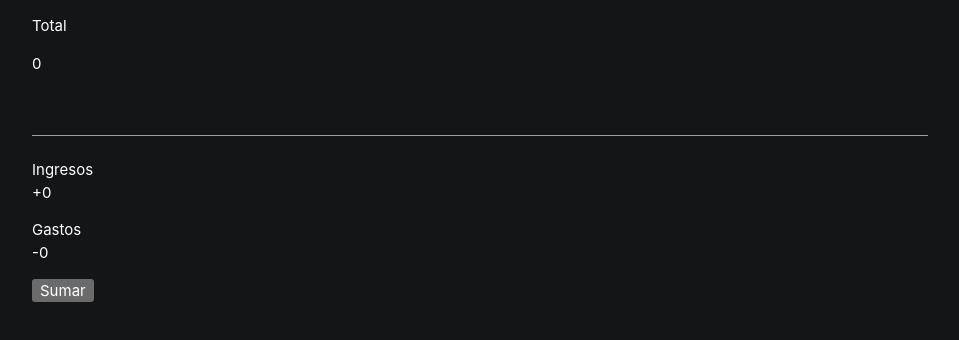
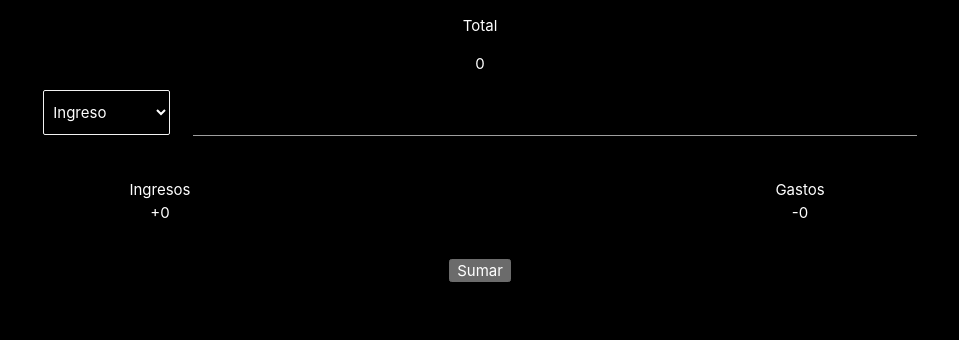
Before and after one commit to ferrari27/finanzas, a plain HTML site: page main.html in a window 1280 px wide. Shown: the whole page, without its empty margins (160-1119 px from the left). Drawn offline with nearby package versions, Linux system fonts and the light colour scheme.

Commit message:
materialize

```diff
--- a/js/app.js
+++ b/js/app.js
@@ -1,22 +1,29 @@
+//select init
+document.addEventListener('DOMContentLoaded', function () {
+    var elems = document.querySelectorAll('select');
+    var instances = M.FormSelect.init(elems, options);
+});
+
+//app
 let sumaTotal = 0;
 let ingresosTotal = 0;
 let gastosTotal = 0;
 
-                function sumar(var1,var2){
+function sumar(var1, var2) {
     sum = parseInt(var1) + parseInt(var2);
     return (sum);
 }
-                function actualizarTotal(){
+function actualizarTotal() {
     var signo = document.getElementById("signo").value;
-                    if (signo == "ingreso"){
+    if (signo == "ingreso") {
         var valorAgregar = Math.abs(document.getElementById("agregar").value);
         ingresosTotal = sumar(ingresosTotal, valorAgregar);
     } else {
         var valorAgregar = -Math.abs(document.getElementById("agregar").value);
         gastosTotal = sumar(gastosTotal, valorAgregar);
     }
-                    sumaTotal = sumar(sumaTotal,valorAgregar);
+    sumaTotal = sumar(sumaTotal, valorAgregar);
     document.getElementById("total").innerText = sumaTotal;
-                    document.getElementById("ingresos").innerText = "+"+ingresosTotal;
+    document.getElementById("ingresos").innerText = "+" + ingresosTotal;
     document.getElementById("gastos").innerText = gastosTotal;
 }
--- a/main.html
+++ b/main.html
@@ -1,5 +1,6 @@
 <!DOCTYPE html>
 <html>
+
 <head>
     <title>Financias</title>
     <script src="js/app.js"></script>
@@ -7,34 +8,44 @@
     <link rel="stylesheet" href="https://cdnjs.cloudflare.com/ajax/libs/materialize/1.0.0/css/materialize.min.css">
     <script src="https://cdnjs.cloudflare.com/ajax/libs/materialize/1.0.0/js/materialize.min.js"></script>
 </head>
-    <body style="background-color: #131516; color: white; color-scheme: dark !important;">
+
+<body style="background-color: black; color: white; color-scheme: dark !important;">
     <div>
         <div class="container">
-                <div>
+            <div class="center-align">
                 <p>Total</p>
                 <p id="total">0</p>
             </div>
-                <select id="signo">
+            <div class="row">
+                <div class="col s2">
+                    <select id="signo" class="browser-default" style="background-color: black;">
                         <option value="ingreso">Ingreso</option>
                         <option value="gasto">Gasto</option>
                     </select>
+                </div>
+                <div class="col s10">
                     <input type="number" id="agregar">
                 </div>
-            <div class="container">
+            </div>
+        </div>
+        <div class="row">
+            <div class="container center-align col s6">
                 <p>
                 <div>Ingresos</div>
                 <div id="ingresos">+0</div>
                 </p>
             </div>
-            <div class="container">
+            <div class="container center-align col s6">
                 <p>
                 <div>Gastos</div>
                 <div id="gastos">-0</div>
                 </p>
             </div>
-            <div class="container">
+        </div>
+        <div class="container center-align">
             <button id="boton" onclick="actualizarTotal();">Sumar</button>
         </div>
     </div>
 </body>
+
 </html>
```
Lines whose indentation alone changed are shown as unchanged.
